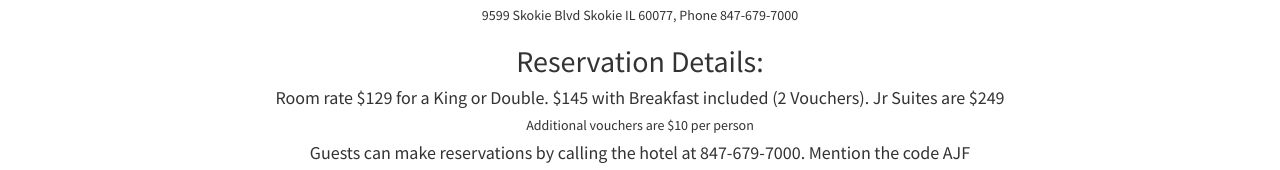
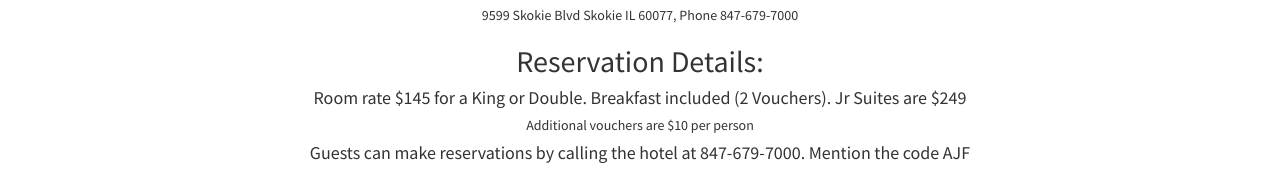
Before and after one commit to adelancy/ajfamwebsite, a plain HTML site: page index.html in a window 1280 px wide. Shown: the part 997-1167 px from the top of the page. Drawn offline with Linux system fonts and the light colour scheme.

Commit message:
updated room pricing

```diff
--- a/index.html
+++ b/index.html
@@ -83,7 +83,7 @@
                         <p>9599 Skokie Blvd  Skokie IL 60077, Phone 847-679-7000</p>
 
                         <h2>Reservation Details:</h2>
-                        <h4>Room rate $129 for a King or Double. $145 with Breakfast included (2 Vouchers). Jr Suites are $249</h4>
+                        <h4>Room rate $145 for a King or Double. Breakfast included (2 Vouchers). Jr Suites are $249</h4>
                         <h5>Additional vouchers are $10 per person</h5>
                         <h4>Guests can make reservations by calling  the hotel at 847-679-7000. Mention the code AJF</h4>
                         <h4>Check In starts Thursday July 28th</h4>
```
